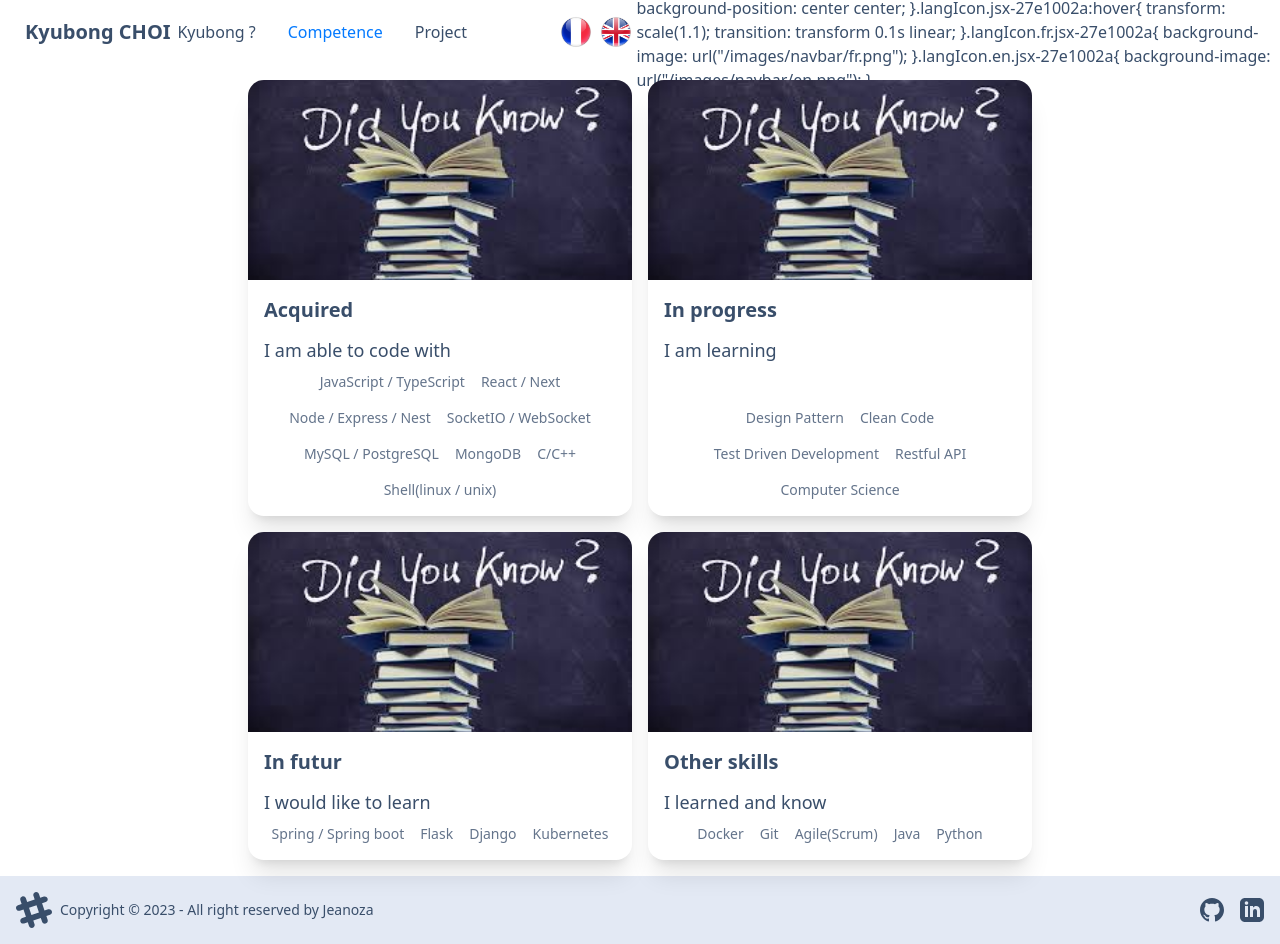
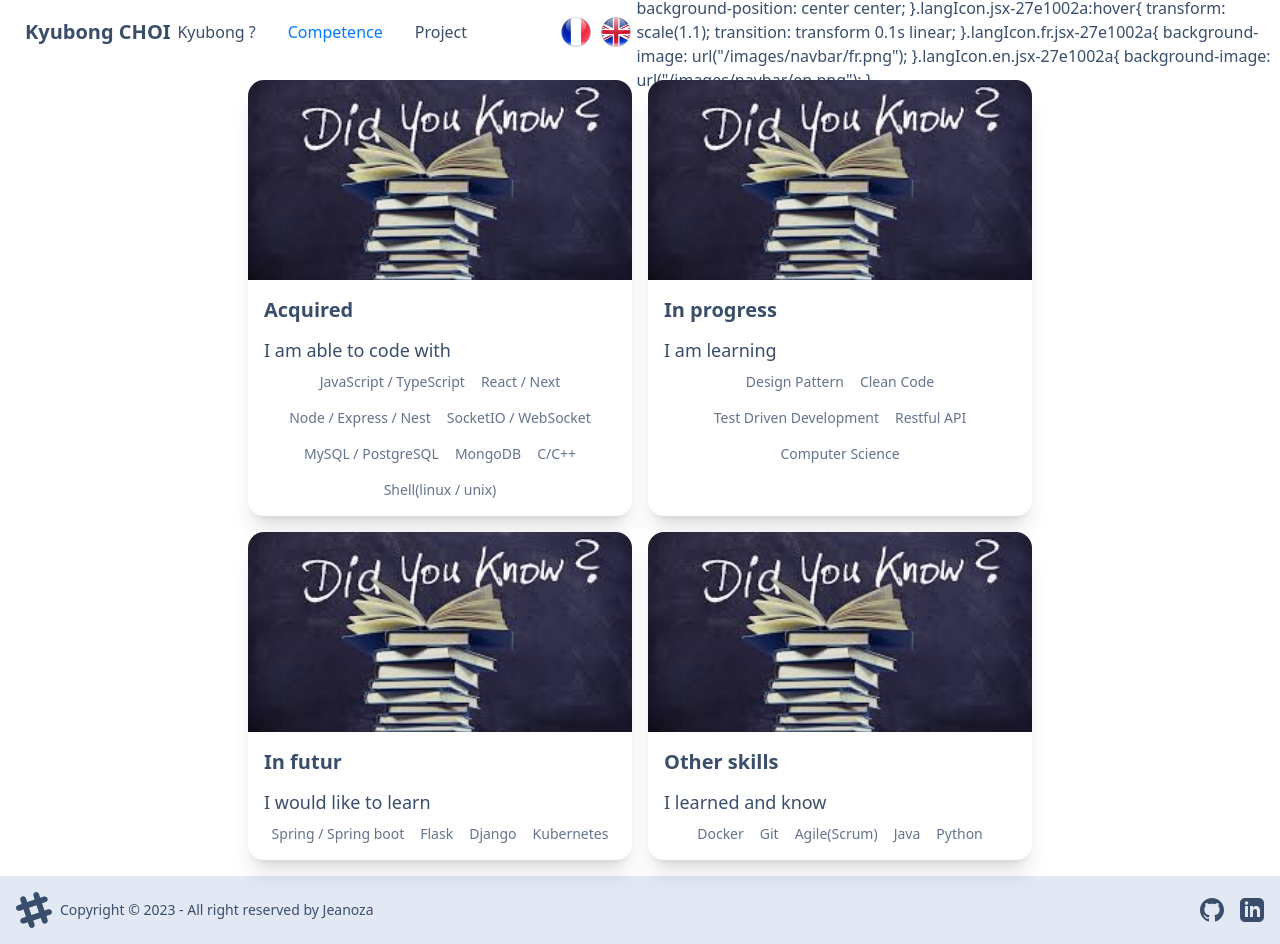
Before and after one commit to jeanoza/portfolio2023, a Next.js app: page /en/competence in a window 1280 px wide. Built offline with nearby package versions, Linux system fonts and the light colour scheme.

Commit message:
tweaks: p->h3

```diff
--- a/src/components/competence/card.tsx
+++ b/src/components/competence/card.tsx
@@ -12,7 +12,7 @@ export default function Card({ title, content, tools, imageUrl }: IProps) {
 			<div className="cover w-100" />
 			<div className="card-body">
 				<h2 className="card-title">{title}</h2>
-				<p className="text-lg">{content}</p>
+				<h3 className="text-lg">{content}</h3>
 				<ul className="flex gap-4 text-slate-500 flex-wrap justify-center">
 					{tools.map((tool, index) => (
 						<li key={index}>{tool}</li>
```
